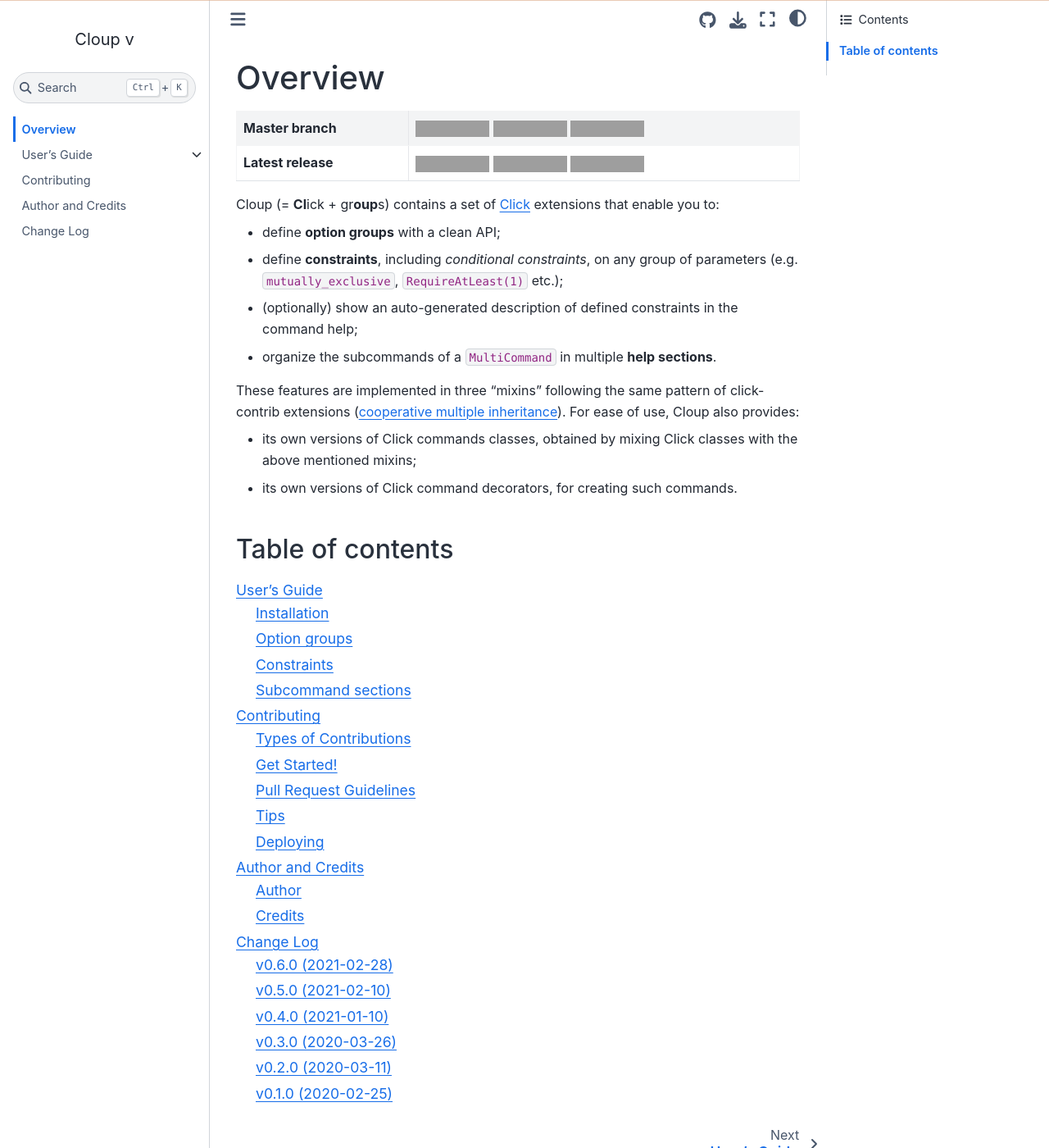
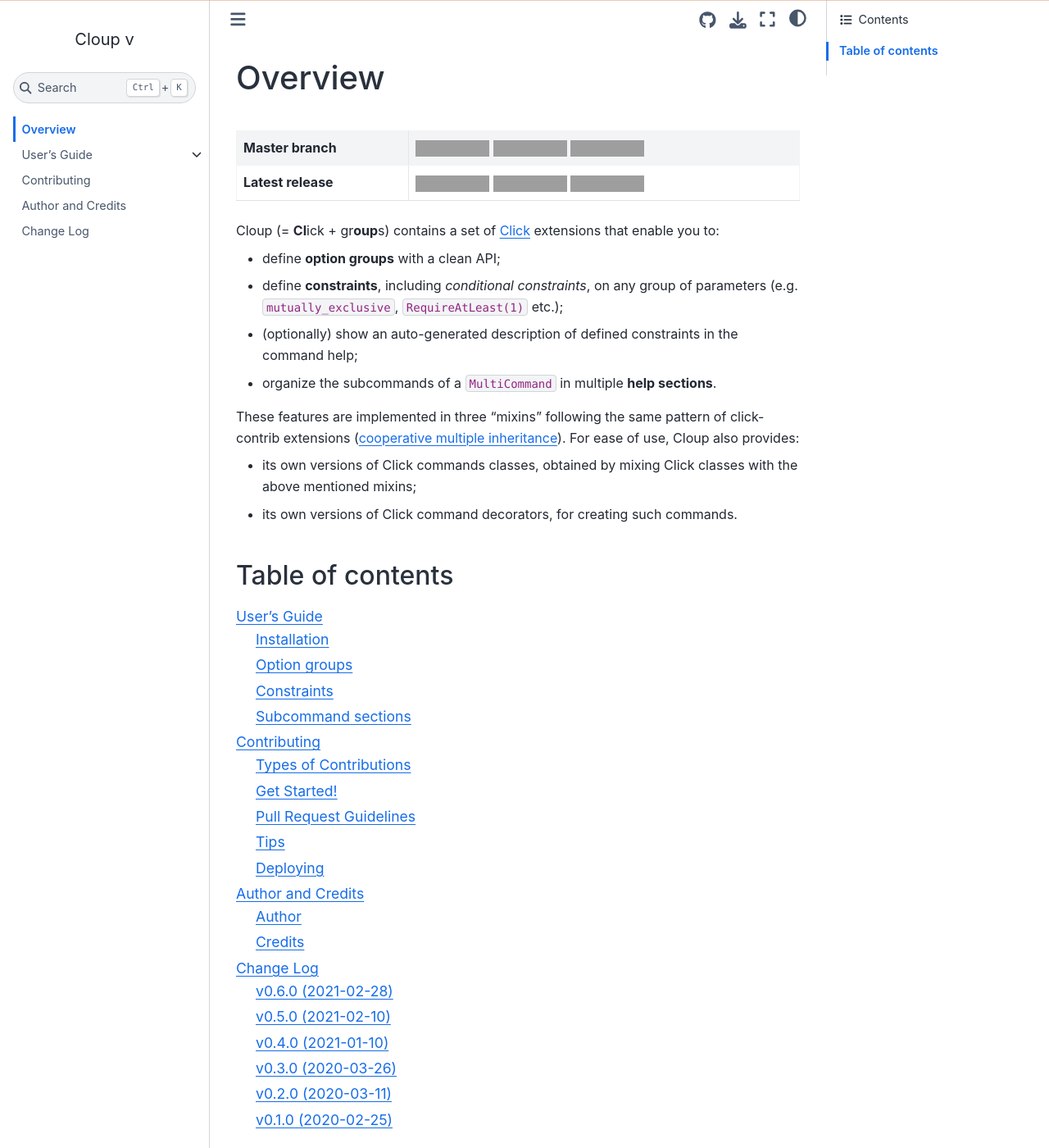
Before and after one commit to janluke/cloup, a Sphinx documentation site: the page built from docs/index.rst, in a window 1280 px wide and 1400 px high. Shown: the whole window at 82% size. Built offline with Sphinx 7.4.7 and the Sphinx Book theme 1.1.4, drawn with Linux system fonts in a browser that asks for light colours; pages that are not in the unit, such as notebooks, are missing from menus; the version number could not be read and is left out; grey boxes are pictures that could not be loaded.

Commit message:
Docs: increase (css) margin of badge table

```diff
--- a/docs/_static/styles/theme-overrides.css
+++ b/docs/_static/styles/theme-overrides.css
@@ -40,6 +40,10 @@
 
 div.navbar_extra_footer {
     display: none;
+}
+
+#overview table:first-of-type {
+    margin: 1.5em 0;
 }
 
 .table tr:last-child {
```
